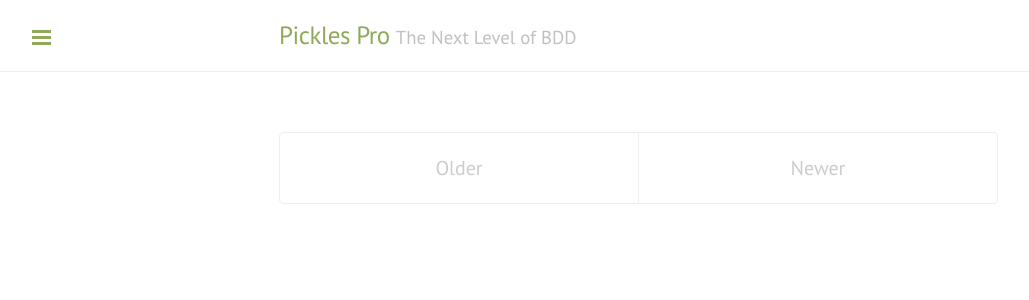
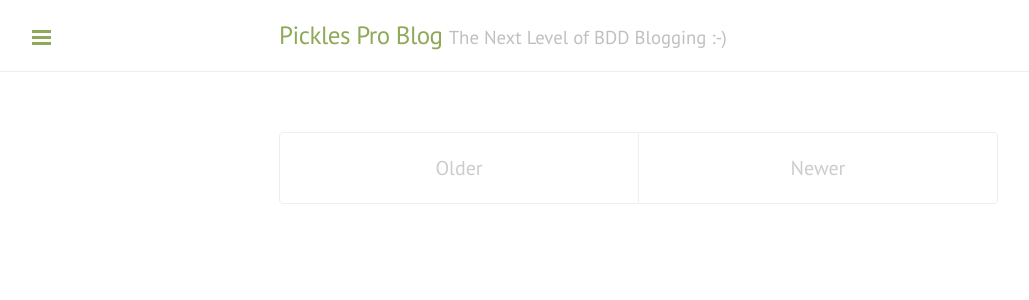
Before and after one commit to dirkrombauts/DirkRombautsPicklesPro.github.io, a Jekyll site: the page built from index.html, in a window 1280 px wide. Shown: the top 300 px of the page, without its empty margins (1-1030 px from the left). Built offline with Jekyll 4.4.1, drawn with Linux system fonts in a browser that asks for light colours; the list of posts is cut into pages by our own code.

Commit message:
Update _config.yml

```diff
--- a/_config.yml
+++ b/_config.yml
@@ -2,7 +2,7 @@ excerpt_separator: ""
 pygments: true
 markdown: kramdown
 url: http://DirkRombautsPicklesPro.github.io
-title: Pickles Pro
-tagline: The Next Level of BDD
+title: Pickles Pro Blog
+tagline: The Next Level of BDD Blogging :-)
 description: I will discuss my journey through the wonderful world of Behaviour Driven Development. Even the longest journey can be made in small steps!
 paginate: 5
```
